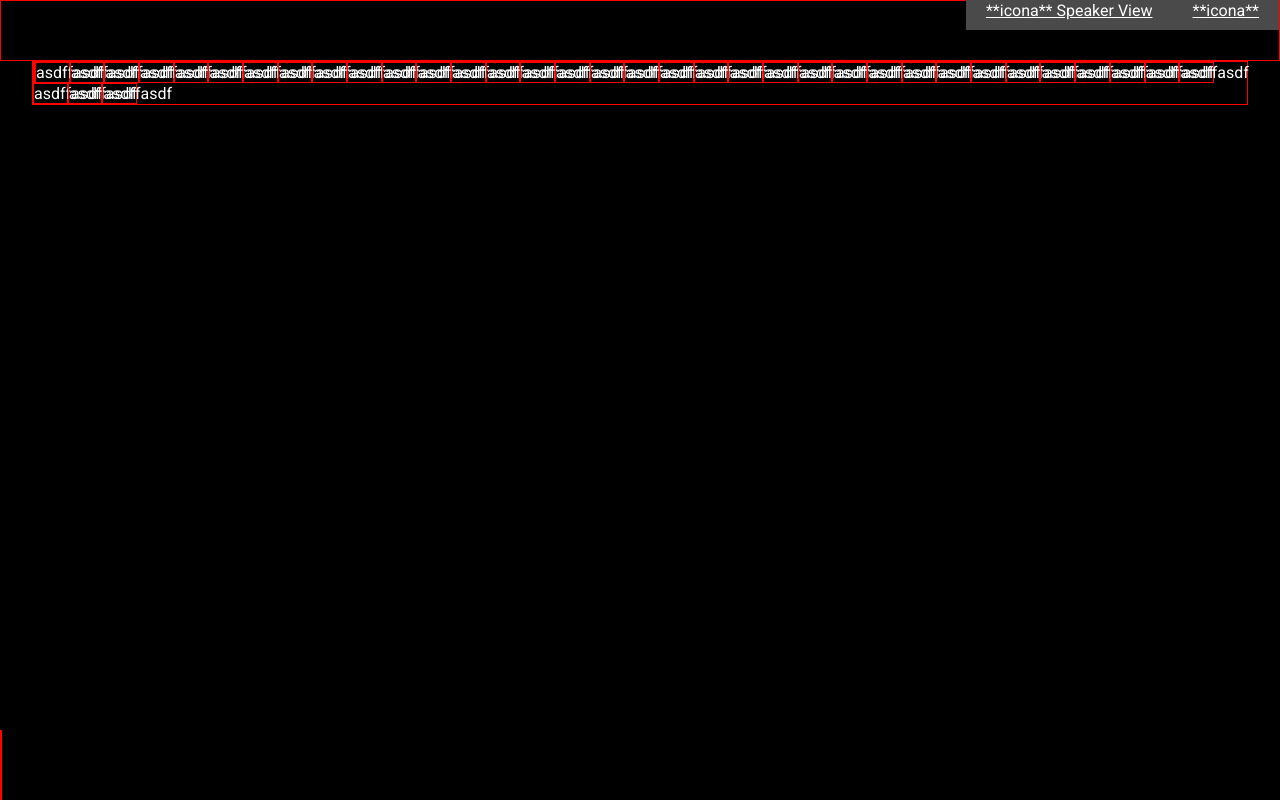
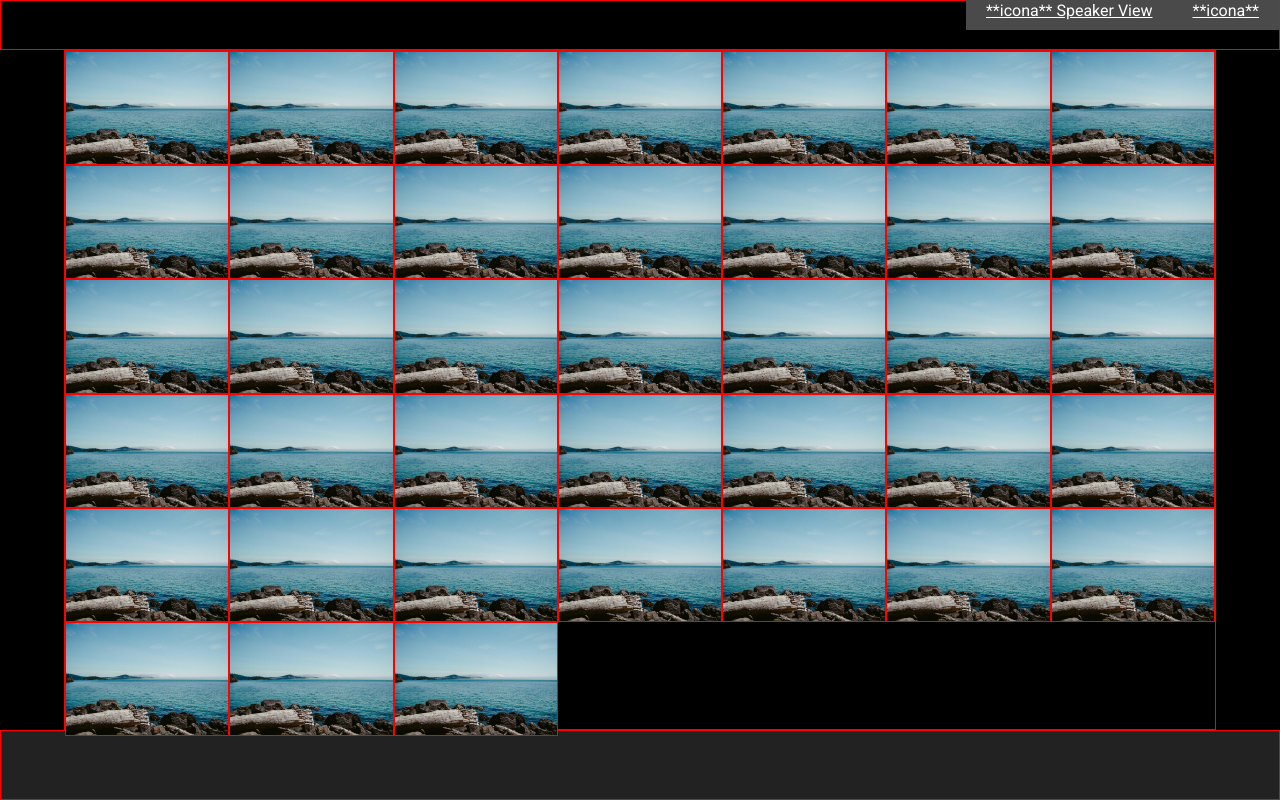
Before and after one commit to AndreaCollura/html-css-zoom, a plain HTML site: page index.html in a window 1280 px wide. Drawn offline with Linux system fonts and the light colour scheme.

Commit message:
add img to main

```diff
--- a/css/style.css
+++ b/css/style.css
@@ -28,7 +28,7 @@ body{
     background-color: var(--black-bg);
     font-family: 'Roboto', sans-serif;
     color: white;
-    position:relative;
+
 }
 
 /* CONTAINER */
@@ -36,11 +36,13 @@ body{
 .head-nav{
     max-width: 100%;
     padding-bottom: 40px;
+    height: 50px ;
 }
 
 
 .main-container{
-    width : 95vw;
+    width : 90vw;
+    height: calc(100vh - 120px);
     margin: 0 auto;
 
 
@@ -49,20 +51,13 @@ body{
 }
 
 .profile-card{
-    max-width: calc(100% / 35);
-
-
-
-
-
+    width: calc(100% / 7);
 }
 
 .footer-nav{
     max-width: 100%;
     height: 70px;
-    position: absolute;
-    bottom: 0;
-    left: 0;
+    background-color: var(--grey-foot-bg);
 }
 
 
@@ -93,6 +88,13 @@ body{
 
 /* IMG */
 
+
+main img{
+    width: 100%;
+    height: 100%;
+    object-fit: cover;
+}
+
 /* TEXT */
 
 
--- a/index.html
+++ b/index.html
@@ -30,44 +30,44 @@
 
     <main>
         <div class="main-container d-flex justicon-start debug">
-            <div class="profile-card debug"><img src="" alt=""></div>
-            <div class="profile-card debug">asdffasdf</div>
-            <div class="profile-card debug">asdffasdf</div>
-            <div class="profile-card debug">asdffasdf</div>
-            <div class="profile-card debug">asdffasdf</div>
-            <div class="profile-card debug">asdffasdf</div>
-            <div class="profile-card debug">asdffasdf</div>
-            <div class="profile-card debug">asdffasdf</div>
-            <div class="profile-card debug">asdffasdf</div>
-            <div class="profile-card debug">asdffasdf</div>
-            <div class="profile-card debug">asdffasdf</div>
-            <div class="profile-card debug">asdffasdf</div>
-            <div class="profile-card debug">asdffasdf</div>
-            <div class="profile-card debug">asdffasdf</div>
-            <div class="profile-card debug">asdffasdf</div>
-            <div class="profile-card debug">asdffasdf</div>
-            <div class="profile-card debug">asdffasdf</div>
-            <div class="profile-card debug">asdffasdf</div>
-            <div class="profile-card debug">asdffasdf</div>
-            <div class="profile-card debug">asdffasdf</div>
-            <div class="profile-card debug">asdffasdf</div>
-            <div class="profile-card debug">asdffasdf</div>
-            <div class="profile-card debug">asdffasdf</div>
-            <div class="profile-card debug">asdffasdf</div>
-            <div class="profile-card debug">asdffasdf</div>
-            <div class="profile-card debug">asdffasdf</div>
-            <div class="profile-card debug">asdffasdf</div>
-            <div class="profile-card debug">asdffasdf</div>
-            <div class="profile-card debug">asdffasdf</div>
-            <div class="profile-card debug">asdffasdf</div>
-            <div class="profile-card debug">asdffasdf</div>
-            <div class="profile-card debug">asdffasdf</div>
-            <div class="profile-card debug">asdffasdf</div>
-            <div class="profile-card debug">asdffasdf</div>
-            <div class="profile-card debug">asdffasdf</div>
-            <div class="profile-card debug">asdffasdf</div>
-            <div class="profile-card debug">asdffasdf</div>
-            <div class="profile-card debug">asdffasdf</div>
+            <div class="profile-card debug"><img src="./img/16-2500x1667.jpg" alt=""></div>
+            <div class="profile-card debug"><img src="./img/16-2500x1667.jpg" alt=""></div>
+            <div class="profile-card debug"><img src="./img/16-2500x1667.jpg" alt=""></div>
+            <div class="profile-card debug"><img src="./img/16-2500x1667.jpg" alt=""></div>
+            <div class="profile-card debug"><img src="./img/16-2500x1667.jpg" alt=""></div>
+            <div class="profile-card debug"><img src="./img/16-2500x1667.jpg" alt=""></div>
+            <div class="profile-card debug"><img src="./img/16-2500x1667.jpg" alt=""></div>
+            <div class="profile-card debug"><img src="./img/16-2500x1667.jpg" alt=""></div>
+            <div class="profile-card debug"><img src="./img/16-2500x1667.jpg" alt=""></div>
+            <div class="profile-card debug"><img src="./img/16-2500x1667.jpg" alt=""></div>
+            <div class="profile-card debug"><img src="./img/16-2500x1667.jpg" alt=""></div>
+            <div class="profile-card debug"><img src="./img/16-2500x1667.jpg" alt=""></div>
+            <div class="profile-card debug"><img src="./img/16-2500x1667.jpg" alt=""></div>
+            <div class="profile-card debug"><img src="./img/16-2500x1667.jpg" alt=""></div>
+            <div class="profile-card debug"><img src="./img/16-2500x1667.jpg" alt=""></div>
+            <div class="profile-card debug"><img src="./img/16-2500x1667.jpg" alt=""></div>
+            <div class="profile-card debug"><img src="./img/16-2500x1667.jpg" alt=""></div>
+            <div class="profile-card debug"><img src="./img/16-2500x1667.jpg" alt=""></div>
+            <div class="profile-card debug"><img src="./img/16-2500x1667.jpg" alt=""></div>
+            <div class="profile-card debug"><img src="./img/16-2500x1667.jpg" alt=""></div>
+            <div class="profile-card debug"><img src="./img/16-2500x1667.jpg" alt=""></div>
+            <div class="profile-card debug"><img src="./img/16-2500x1667.jpg" alt=""></div>
+            <div class="profile-card debug"><img src="./img/16-2500x1667.jpg" alt=""></div>
+            <div class="profile-card debug"><img src="./img/16-2500x1667.jpg" alt=""></div>
+            <div class="profile-card debug"><img src="./img/16-2500x1667.jpg" alt=""></div>
+            <div class="profile-card debug"><img src="./img/16-2500x1667.jpg" alt=""></div>
+            <div class="profile-card debug"><img src="./img/16-2500x1667.jpg" alt=""></div>
+            <div class="profile-card debug"><img src="./img/16-2500x1667.jpg" alt=""></div>
+            <div class="profile-card debug"><img src="./img/16-2500x1667.jpg" alt=""></div>
+            <div class="profile-card debug"><img src="./img/16-2500x1667.jpg" alt=""></div>
+            <div class="profile-card debug"><img src="./img/16-2500x1667.jpg" alt=""></div>
+            <div class="profile-card debug"><img src="./img/16-2500x1667.jpg" alt=""></div>
+            <div class="profile-card debug"><img src="./img/16-2500x1667.jpg" alt=""></div>
+            <div class="profile-card debug"><img src="./img/16-2500x1667.jpg" alt=""></div>
+            <div class="profile-card debug"><img src="./img/16-2500x1667.jpg" alt=""></div>
+            <div class="profile-card debug"><img src="./img/16-2500x1667.jpg" alt=""></div>
+            <div class="profile-card debug"><img src="./img/16-2500x1667.jpg" alt=""></div>
+            <div class="profile-card debug"><img src="./img/16-2500x1667.jpg" alt=""></div>
         </div>
 
 
```
Also changed, not shown: img/16-2500x1667.jpg (added).
